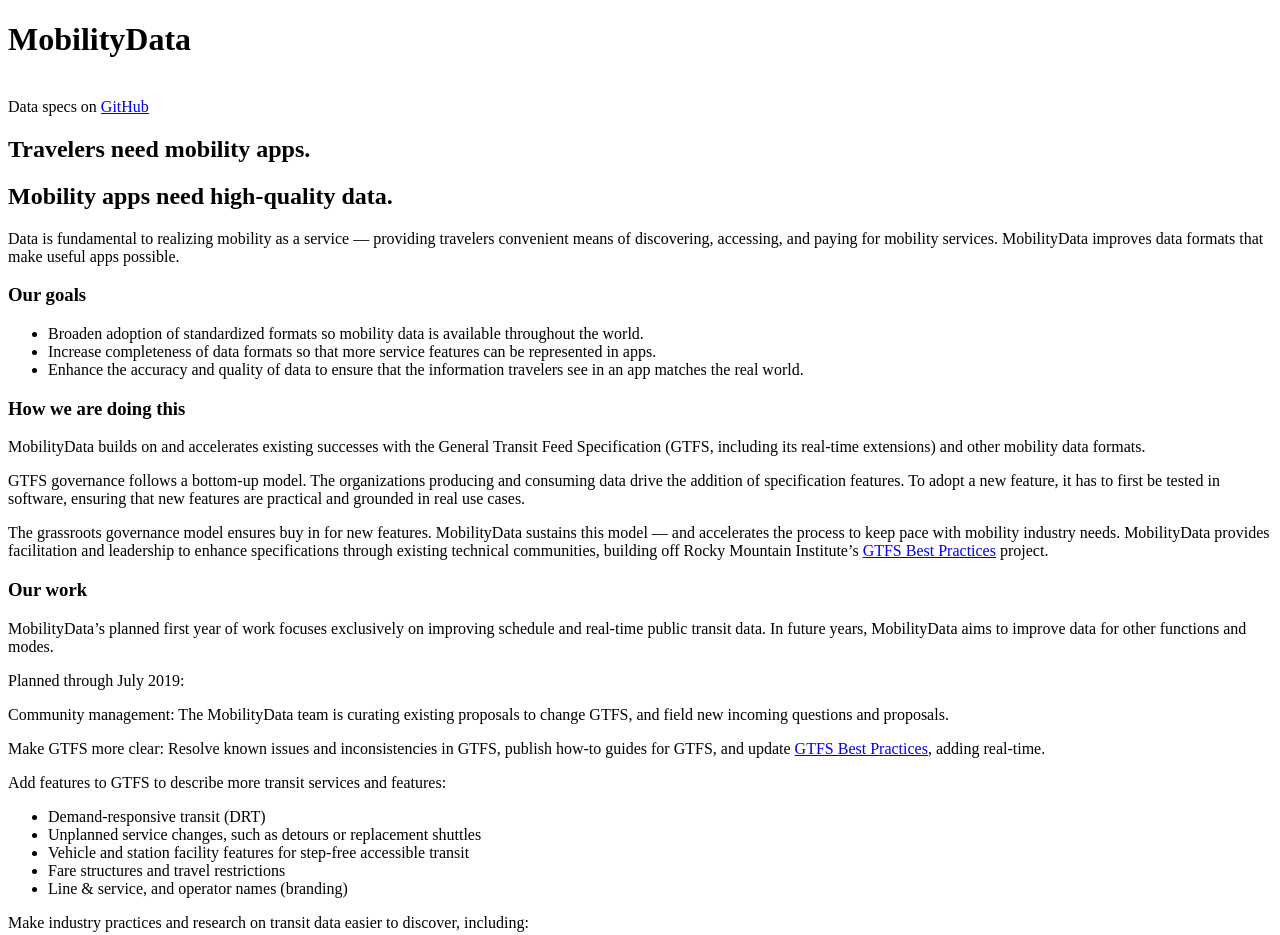
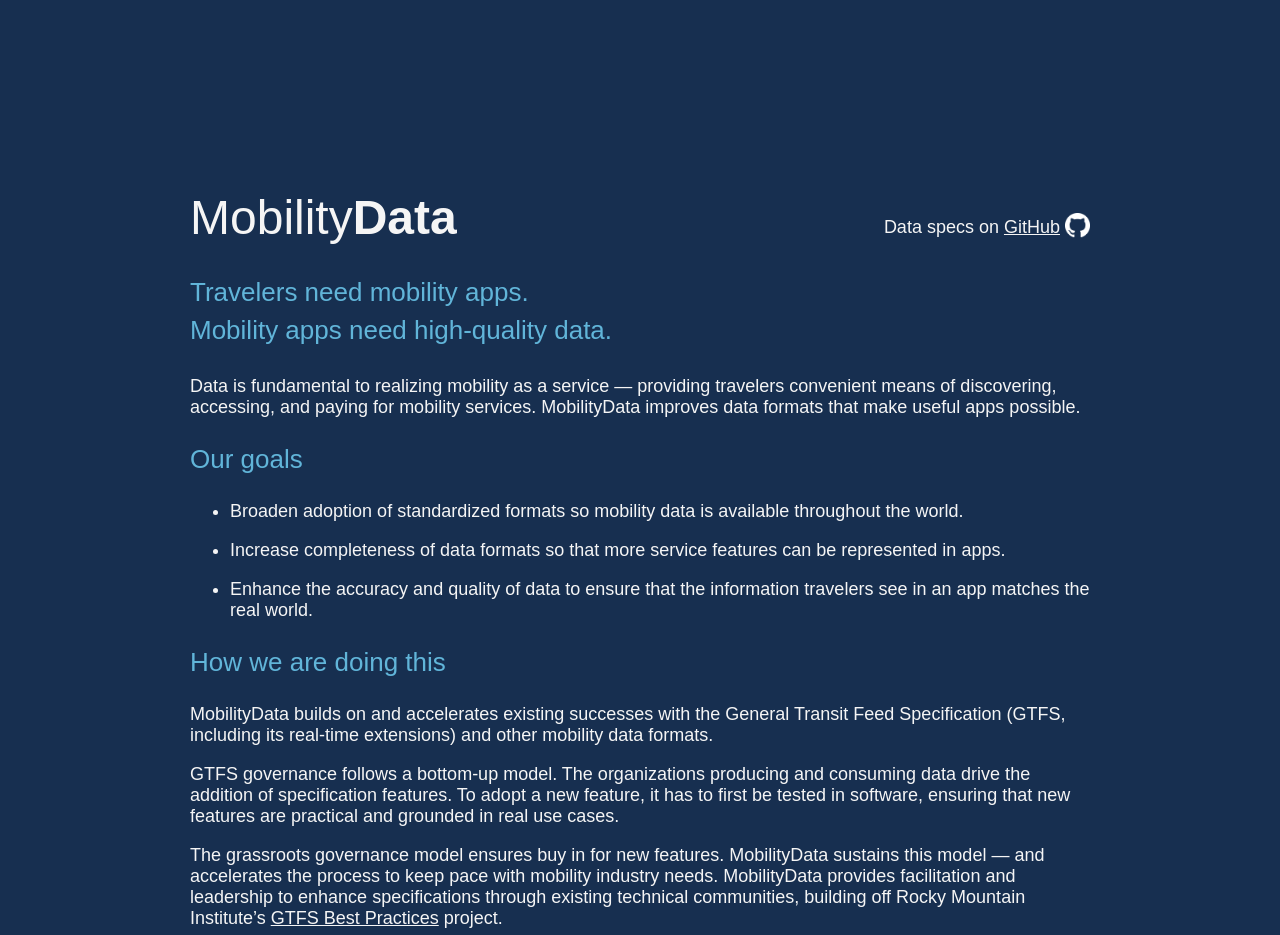
Before and after one commit to MobilityData/old.mobilitydata.org, a plain HTML site: page index.html in a window 1280 px wide. Shown: the top 935 px of the page. Drawn offline with Linux system fonts and the light colour scheme.

Commit message:
style to google doc

```diff
--- a/index.html
+++ b/index.html
@@ -1,23 +1,28 @@
 <!DOCTYPE html>
 <html>
+<head>
+  <link rel="stylesheet" type="text/css" href="./stylesheet.css">
+</head>
 <body>
 <!-- <iframe
 src="https://docs.google.com/document/d/e/2PACX-1vSOnYL0_mIfaz-XYkxo2j0y_wQq2Zkvh6tsEQX1Jj-0MFU2dp6_bZmX7AdBH0wUpq8_909sPPMmyjxp/pub?embedded=true"width="100%"height="1800px"></iframe> -->
   <div id="container">
     <div id="page-title">
-      <h1>MobilityData</h1>
       <div id="github-link">
-        <p>Data specs on <a href="https://github.com/MobilityData">GitHub</a><img src="./GitHub-Mark-Light-32px.png" alt="GitHub Logo"></p>
+        <p>Data specs on <a href="https://github.com/MobilityData">GitHub</a> <img src="./GitHub-Mark-Light-32px.png" class="github-logo" alt="GitHub Logo"></p>
       </div>
+      <h1>Mobility<b>Data</b></h1>
       <h2>Travelers need mobility apps.</h2>
-      <h2>Mobility apps need high-quality data.</h2>
+      <h2 id="second-h2">Mobility apps need high-quality data.</h2>
       <p>Data is fundamental to realizing mobility as a service — providing travelers convenient means of discovering, accessing, and paying for mobility services. MobilityData improves data formats that make useful apps possible.</p>
     </div>
     <div class="content-block">
       <h3>Our goals</h3>
       <ul>
         <li>Broaden adoption of standardized formats so mobility data is available throughout the world.</li>
+        <br>
         <li>Increase completeness of data formats so that more service features can be represented in apps.</li>
+        <br>
         <li>Enhance the accuracy and quality of data to ensure that the information travelers see in an app matches the real world.</li>
       </ul>
     </div>
@@ -60,27 +65,31 @@ src="https://docs.google.com/document/d/e/2PACX-1vSOnYL0_mIfaz-XYkxo2j0y_wQq2Zkv
 
     <div class="content-block">
       <h3>Who we are</h3>
-      <div id="rmi-logo">
-        <img src="./rmi-logo.png" alt="Rocky Mountain Institute Logo">
-      </div>
       <div id="rmi-tag">
         <p><a href="https://www.rmi.org/">Rocky Mountain Institute</a>, the incubator of MobilityData, is an independent nonprofit that works to transform global energy use to create a clean, prosperous, and secure low-carbon future.</p>
+      </div>
+      <div id="rmi-logo">
+        <img id="rmi-logo" src="./rmi-logo.png" alt="Rocky Mountain Institute Logo">
       </div>
       <p>The MobilityData team includes transportation thinkers and technical experts.
         <ul>
         	<li>Aaron Antrim
-            <a href="https://github.com/antrim"><img src="./GitHub-Mark-Light-32px.png" alt="GitHub Logo"></a>
-            <a href="https://www.linkedin.com/in/aaronantrim"><img src="./In-White-75px-R.png" alt="LinkedIn Logo"></a>
+            <a href="https://github.com/antrim"><img src="./GitHub-Mark-Light-32px.png" class="github-logo" alt="GitHub Logo"></a>
+            <a href="https://www.linkedin.com/in/aaronantrim"><img src="./In-White-75px-R.png" class="linkedin-logo" alt="LinkedIn Logo"></a>
           </li>
+          <br>
         	<li>Greg Rucks <a href="https://rmi.org/people/greg-rucks/page/2/">(Bio)</a></li>
+          <br>
         	<li>Leo Frachet
-            <a href="https://github.com/LeoFrachet"><img src="./GitHub-Mark-Light-32px.png" alt="GitHub Logo"></a>
-            <a href="https://www.linkedin.com/in/leofrachet"><img src="./In-White-75px-R.png" alt="LinkedIn Logo"></a>
+            <a href="https://github.com/LeoFrachet"><img src="./GitHub-Mark-Light-32px.png" class="github-logo" alt="GitHub Logo"></a>
+            <a href="https://www.linkedin.com/in/leofrachet"><img src="./In-White-75px-R.png" class="linkedin-logo" alt="LinkedIn Logo"></a>
           </li>
+          <br>
         	<li>Lynn Daniels <a href="https://rmi.org/people/lynn-daniels/">(Bio)</a></li>
+          <br>
         	<li>Sean J. Barbeau, Ph.D., <a href="https://www.cutr.usf.edu/">Center for Urban Transportation Research</a> @ <a href="https://www.usf.edu/">University of South Florida</a>
-            <a href="https://github.com/barbeau"><img src="./GitHub-Mark-Light-32px.png" alt="GitHub Logo"></a>
-            <a href="https://www.linkedin.com/in/seanbarbeau/"><img src="./In-White-75px-R.png" alt="LinkedIn Logo"></a>
+            <a href="https://github.com/barbeau"><img src="./GitHub-Mark-Light-32px.png" class="github-logo" alt="GitHub Logo"></a>
+            <a href="https://www.linkedin.com/in/seanbarbeau/"><img src="./In-White-75px-R.png" class="linkedin-logo" alt="LinkedIn Logo"></a>
           </li>
         </ul>
       </p>
--- a/stylesheet.css
+++ b/stylesheet.css
@@ -1,21 +1,85 @@
 body {
-		background-color: #102F53;
+	background-color: #172f50;
 }
+
+#container {
+	max-width: 900px;
+	margin: auto;
+	padding-top: 150px;
+	padding-bottom: 150px;
+}
+
 h1 {
-		color: #40B7DD
-		font-size: 32px;
+	color: whitesmoke;
+	font-size: 48px;
 	font-weight: normal;
 	font-family: Arial, Helvetica, sans-serif;
 }
+
 h2 {
-		color: white;
-		font-size: 24px;
-		font-weight: normal
+	color: #61b5d9;
+	font-size: 26px;
+	font-weight: normal;
 	font-family: Arial, Helvetica, sans-serif;
 }
-	p {
-		color: white;
-		font-size: 16px;
-		font-weight: normal
+
+h3 {
+	color: #61b5d9;
+	font-size: 26px;
+	font-weight: normal;
 	font-family: Arial, Helvetica, sans-serif;
 }
+
+p {
+	color: whitesmoke;
+	font-size: 18px;
+	font-weight: normal;
+	font-family: Arial, Helvetica, sans-serif;
+}
+
+li {
+	color: whitesmoke;
+	font-size: 18px;
+	font-weight: normal;
+	font-family: Arial, Helvetica, sans-serif;
+	/* margin: 5px 0 5px 0; */
+}
+
+a {
+	color: whitesmoke;
+	font-size: 18px;
+	font-weight: normal;
+	font-family: Arial, Helvetica, sans-serif;
+	/* text-decoration: none; */
+}
+
+#second-h2 {
+	margin-top: -15px;
+	margin-bottom: 30px;
+}
+
+#github-link {
+	display: inline-block;
+	float: right;
+	margin-top: 5px;
+}
+
+#rmi-logo {
+	width: 80px;
+}
+
+#rmi-tag {
+	display: inline-block;
+	float: right;
+	max-width: 800px;
+}
+
+.github-logo {
+	width: 25px;
+	margin-bottom: -5px;
+}
+
+.linkedin-logo {
+	width: 30px;
+	margin-bottom: -7px;
+}
```
Lines whose indentation alone changed are shown as unchanged.
